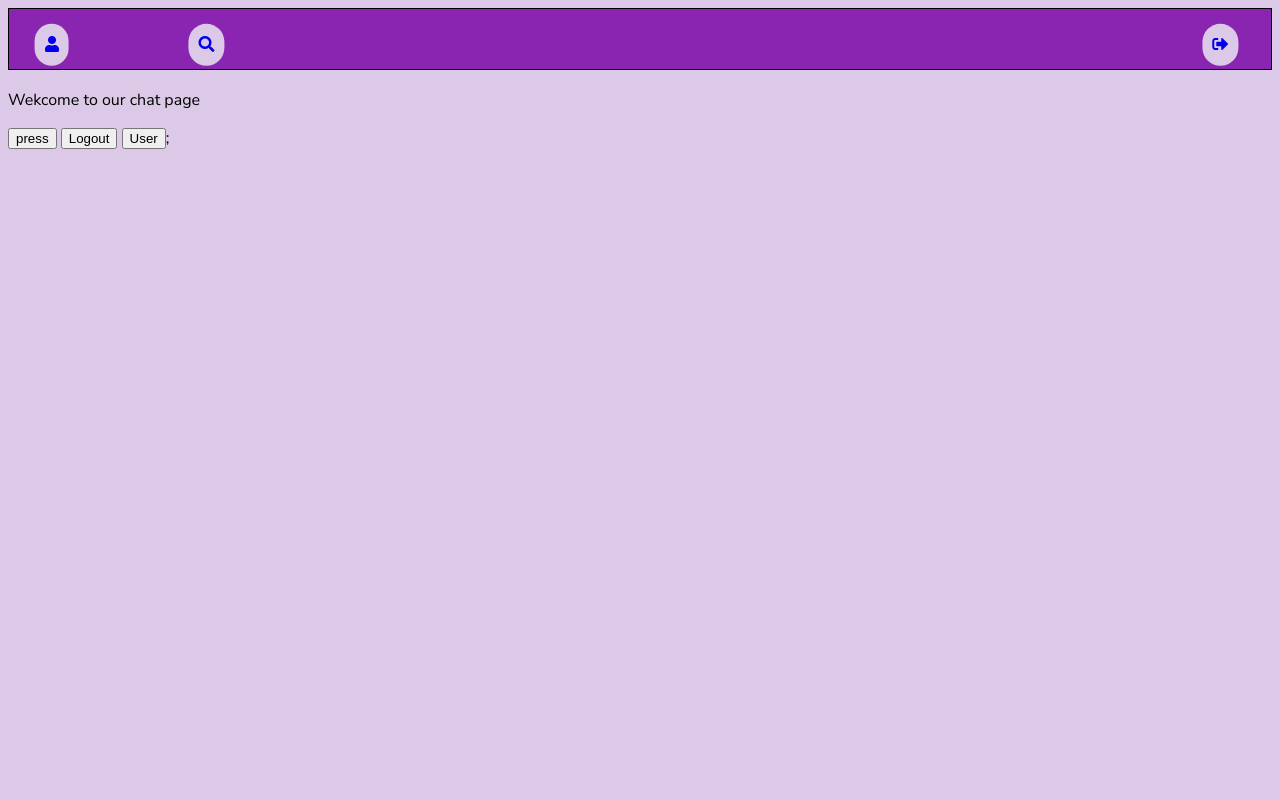
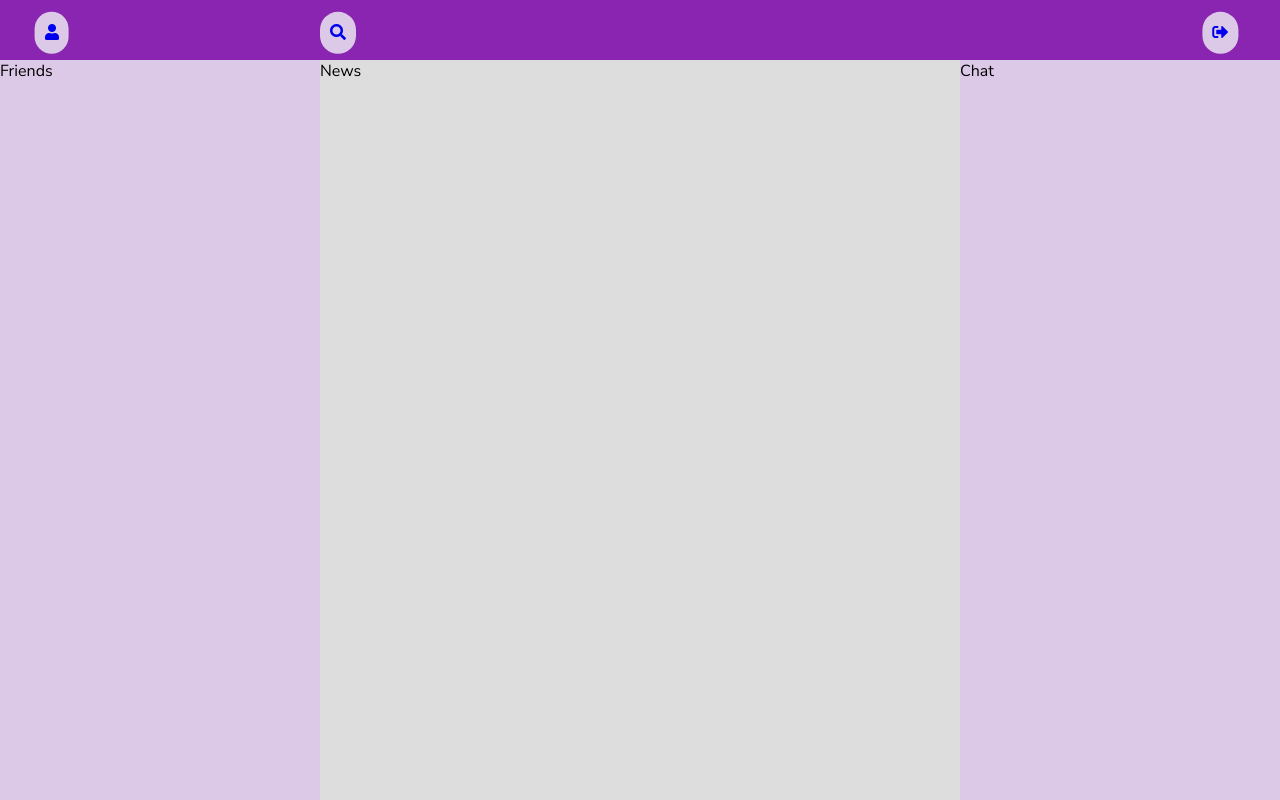
Before and after one commit to cosminmemetea/ChitChat, a plain HTML site: page ChitChat/src/web/user.html in a window 1280 px wide. Drawn offline with Linux system fonts and the light colour scheme.

Commit message:
Div partitions added to user page.

```diff
--- a/ChitChat/src/css/style.css
+++ b/ChitChat/src/css/style.css
@@ -1,6 +1,8 @@
 @charset "UTF-8";
 body{
    background: #DCC9E7;
+   margin:0;
+   padding:0;
 }
 input,button{
     font-family: 'Nunito Sans', sans-serif;
--- a/ChitChat/src/css/user-style.css
+++ b/ChitChat/src/css/user-style.css
@@ -1,26 +1,20 @@
 body{
     background: #DCC9E7;
     font-family: 'Nunito Sans', sans-serif;
-}
-.logged-in{
-    background: #DCC9E7;
+    margin:0;
 }
 
 .header{
+    margin-top: 0px;
+    margin-left:0px;
     background: #8A25B1;
-    border: 1px solid #000;
-    border-radius: 0;
-        border-top-left-radius: 0px;
-        border-top-right-radius: 0px;
-        border-bottom-right-radius: 0px;
-        border-bottom-left-radius: 0px;
     height: 60px;
 }
 .search-box{
     position:absolute;
-    top: 3.5%;
-    left:15%;
-    transform:translate(-10%,-10%);
+    top:2%;
+    left:25%;
+    transform:translate(0%,-10%);
     background:#DCC9E7;
     height 40px;
     border-radius:40px;
@@ -53,7 +47,7 @@ body{
 
 .user-box{
     position:absolute;
-    top: 3.5%;
+    top: 2%;
     left:3%;
     transform:translate(-10%,-10%);
     background:#DCC9E7;
@@ -69,8 +63,8 @@ body{
 }
 
 .log-out-box{
- position:absolute;
-    top: 3.5%;
+    position:absolute;
+    top:2%;
     right:3%;
     transform:translate(-10%,-10%);
     background:#DCC9E7;
@@ -84,3 +78,30 @@ body{
     height:20px;
     border-radius:50%;
 }
+.left {
+  top: 60px;
+  width:25%;
+  height:100%;
+  left: 0;
+  position: fixed;
+  right: 0;
+  background:#DCC9E7;
+}
+.center{
+  top: 60px;
+  width:50%;
+  height:100%;
+  left: 25%;
+  position: fixed;
+  right: 25%;
+  background:#DDD;
+}
+.right{
+  top: 60px;
+  width:25%;
+  height:100%;
+  left: 75%;
+  position: fixed;
+  right: 0;
+  background:#DCC9E7;
+}
--- a/ChitChat/src/web/user.html
+++ b/ChitChat/src/web/user.html
@@ -29,7 +29,7 @@
     <link rel="shortcut icon" href="../img/minil.png" />
 </head>
 <body>
-<div class ="header">
+<div class ="header" >
     <div class="user-box">
         <a class="user-btn" href="#">
             <i class="fas fa-user"></i>
@@ -42,18 +42,20 @@
         </a>
     </div>
     <div class="log-out-box">
-        <a class="log-out-btn"  href="home.html">
+        <a  href="home.html">
             <i class="fas fa-sign-out-alt"></i>
         </a>
     </div>
 </div>
+<h3 id="greet_user"></h3>
+<p>Wekcome to our chat page</p>
+<button onClick="getUserName()">press</button>
+<button onclick="logout()">Logout</button>
+<button onClick="openUserPage()">User</button>;
 <div id = "body" class="logged-in">
-
-    <h3 id="greet_user"></h3>
-    <p>Wekcome to our chat page</p>
-    <button onClick="getUserName()">press</button>
-    <button onclick="logout()">Logout</button>
-    <button onClick="openUserPage()">User</button>;
+    <div class="left">Friends</div>
+    <div class="center">News</div>
+    <div class="right">Chat</div>
 </div>
 </body>
 </html>
```
